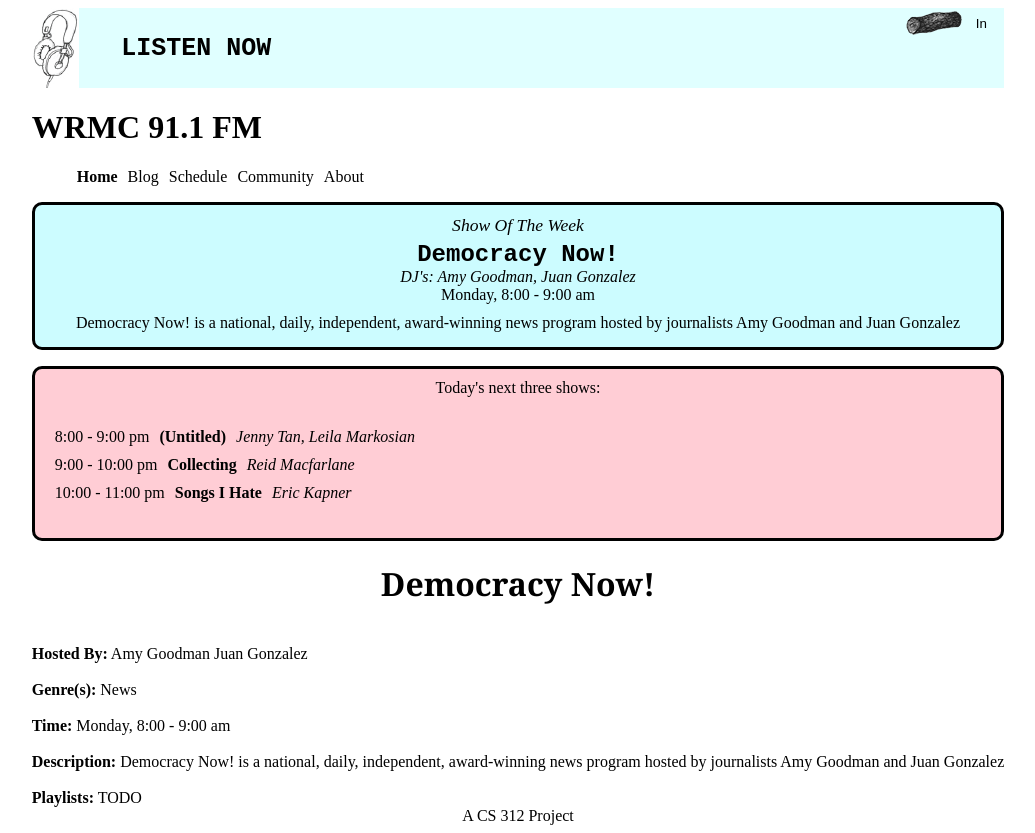
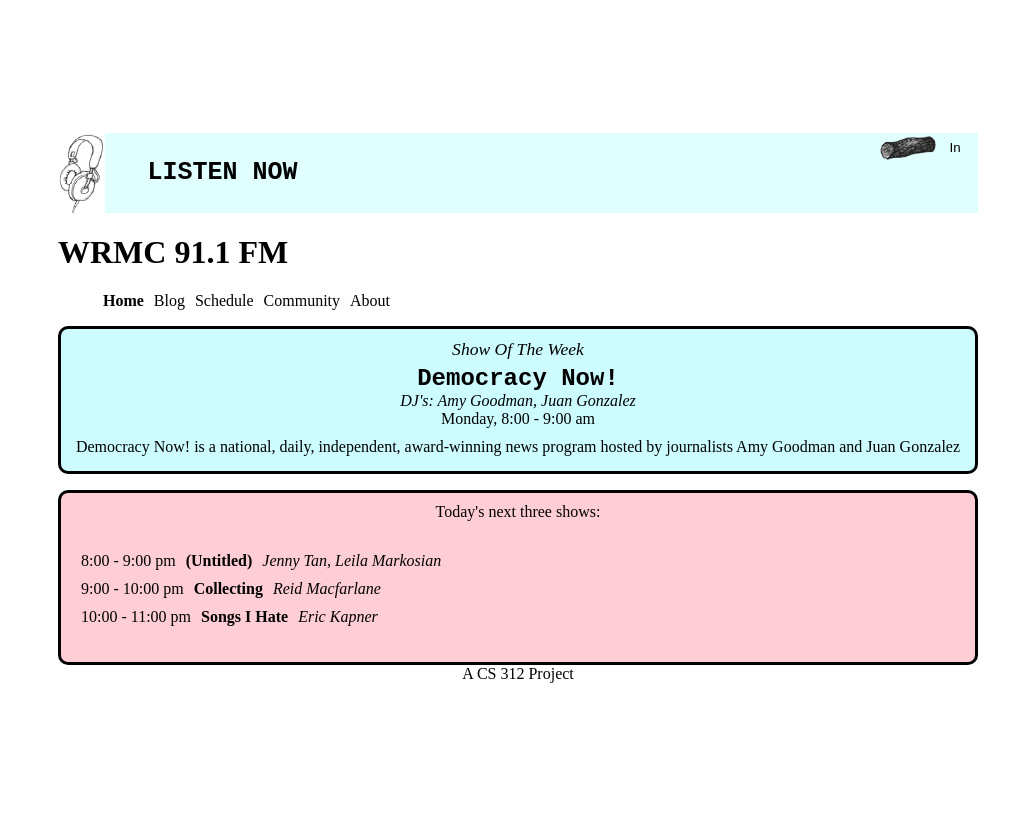
Before and after one commit to csci312-s21/project-blackberry-binturong, a Next.js app: page / in a window 1280 px wide. Shown: the whole page, without its empty margins (122-1157 px from the left). Built offline with nearby package versions, Linux system fonts and the light colour scheme.

Commit message:
rename component and add functionality for clicking on a show

```diff
--- a/src/components/NextThreeShows.js
+++ b/src/components/NextThreeShows.js
@@ -12,7 +12,7 @@
 import ShowSnippet from "./ShowSnippet.js";
 import styles from "../styles/NextThreeShows.module.css";
 
-export default function NextThreeShows({ shows }){
+export default function NextThreeShows({ shows, handleClick }){
   const now = moment();
 
   const upcomingShows = shows.filter(
@@ -21,7 +21,7 @@
   upcomingShows.sort((a, b) => compareTwoShows(a, b));
 
   const nextThree = upcomingShows.slice(0, 3).map((show) =>
-    <li key={show.id}>
+    <li className={styles.showListItem} key={show.id} onClick={() => handleClick(show)} data-testid="show snippet">
       <ShowSnippet show={show}/>
     </li>
   );
@@ -49,5 +49,6 @@
       genres: PropTypes.arrayOf(PropTypes.string.isRequired).isRequired,
       id: PropTypes.string.isRequired,
     }).isRequired
-  ).isRequired
+  ).isRequired,
+  handleClick: PropTypes.func.isRequired
 };
--- a/src/components/ShowPage.js
+++ b/src/components/ShowDetails.js
@@ -1,5 +1,5 @@
 /*
-  ShowPage.js
+  ShowDetails.js
 
   This component displays a comprehensive overview of all relevant information about a show,
   including the title, DJ(s), time, description, genres, and past playlists. This page is accessed whenever the user
@@ -10,14 +10,14 @@
 */
 import PropTypes from "prop-types";
 import { getTimeString, getDayString } from "../lib/globals.js";
-import styles from "../styles/ShowPage.module.css";
+import styles from "../styles/ShowDetails.module.css";
 
-export default function ShowPage({ show }) {
+export default function ShowDetails({ show }) {
   const time = getTimeString(show.time.hour, show.time.duration);
   const day = getDayString(show.time.day);
 
   return (
-    <div>
+    <div data-testid="show details page">
       <h1 className={styles.showTitle}>{show.title}</h1><br/>
       <div><span className={styles.category}>Hosted By:</span> {show.DJs.join(" ")}</div><br/>
       <div><span className={styles.category}>Genre(s):</span> {show.genres.join(" ")}</div><br/>
@@ -28,7 +28,7 @@
     );
 }
 
-ShowPage.propTypes = {
+ShowDetails.propTypes = {
   show: PropTypes.shape({
     title: PropTypes.string.isRequired,
     DJs: PropTypes.arrayOf(PropTypes.string.isRequired).isRequired,
--- a/src/components/ShowOTW.js
+++ b/src/components/ShowOTW.js
@@ -10,12 +10,12 @@
 import styles from "../styles/ShowOTW.module.css";
 import { getTimeString, getDayString } from "../lib/globals.js";
 
-export default function ShowOTW({ show }){
+export default function ShowOTW({ show, handleClick }){
   const time = getTimeString(show.time.hour, show.time.duration);
   const day = getDayString(show.time.day);
   return (<div className={styles.showOTW}>
       <div className={styles.header}>Show Of The Week</div>
-      <div className={styles.title}>{show.title}</div>
+      <div className={styles.title} onClick={() => handleClick(show)} data-testid="SOTW title">{show.title}</div>
       <div className={styles.djs}>{show.DJs.length > 1 ? "DJ's: " : "DJ: "}{show.DJs.join(", ")}</div>
       <div className={styles.time}>{day}{", "}{time}</div>
       <div className={styles.description}>{show.description}</div>
@@ -34,5 +34,6 @@
     }).isRequired,
     genres: PropTypes.arrayOf(PropTypes.string.isRequired).isRequired,
     id: PropTypes.string.isRequired,
-  }).isRequired
+  }).isRequired,
+  handleClick: PropTypes.func.isRequired
 };
--- a/src/pages/index.js
+++ b/src/pages/index.js
@@ -3,7 +3,7 @@
 import NextThreeShows from "../components/NextThreeShows.js";
 import LoginButton from "../components/LoginButton.js";
 import ShowOTW from "../components/ShowOTW.js";
-import ShowPage from "../components/ShowPage.js";
+import ShowDetails from "../components/ShowDetails.js";
 
 import Head from "next/head";
 
@@ -12,20 +12,33 @@
 
 import { useState } from "react";
 
-export default function Home() {
+export default function WRMCWebsite() {
   const [allShows] = useState(shows);
   const [loggedIn, setLoggedIn] = useState(false);
   const [sotw] = useState(allShows[5]); //placeholder, eventually we will want a callback: "setSotw"
-
   const [page, setCurrentPage] = useState("Home");
+  const [selectedShow, setSelectedShow] = useState();  // state for displaying ShowDetails
   const pageList = ["Home", "Blog", "Schedule", "Community", "About"];
 
+  const selectPage = (newPage) => {
+    setCurrentPage(newPage);
+    setSelectedShow();
+  }
+
+  const clickShow = (show) => {
+    setSelectedShow(show);
+    setCurrentPage("");
+  }
+
   const placeholderPages = {
-    "Home":<div> <ShowOTW show={sotw}/> <p>{""}</p> <NextThreeShows shows={allShows}/>  </div>,
-    "Blog":<h2>This is the blog</h2>,
-    "Schedule":<h2>This is the schedule</h2>,
-    "Community":<h2>This is the community page</h2>,
-    "About":<h2>This is the about page</h2>
+    "Home" : <div>
+              <ShowOTW show={sotw} handleClick={clickShow}/> <p>{""}</p>
+              <NextThreeShows shows={allShows} handleClick={clickShow}/>
+             </div>,
+    "Blog" : <h2>This is the blog</h2>,
+    "Schedule" : <h2>This is the schedule</h2>,
+    "Community" : <h2>This is the community page</h2>,
+    "About" : <h2>This is the about page</h2>
   };
 
   const current = placeholderPages[page];
@@ -33,7 +46,7 @@
   return (
     <div className={styles.container}>
       <Head>
-        <title>Final Project</title>
+        <title>WRMC 91.1 FM Middlebury College Radio</title>
         <link rel="icon" href="/favicon.ico" />
       </Head>
 
@@ -43,10 +56,9 @@
         <NavBar
           pageList={pageList}
           currentPage={page}
-          setCurrentPage={setCurrentPage}
+          setCurrentPage={selectPage}
         />
-        {current}
-        <ShowPage show={sotw}/>
+        {selectedShow ? <ShowDetails show={selectedShow}/> : current}
       </main>
 
       <footer>A CS 312 Project</footer>
--- a/src/styles/LoginButton.module.css
+++ b/src/styles/LoginButton.module.css
@@ -6,6 +6,7 @@
     border: none;
     padding-left: 60px;
     float: right;
+    cursor: pointer;
 }
 
 .loginContainer {
--- a/src/styles/NavBar.module.css
+++ b/src/styles/NavBar.module.css
@@ -5,6 +5,7 @@
 .navBar li {
   display: inline;
   padding: 5px;
+  cursor: pointer;
 }
 
 .navBar_highlight {
--- a/src/styles/NextThreeShows.module.css
+++ b/src/styles/NextThreeShows.module.css
@@ -12,6 +12,11 @@
   padding: 10px;
 }
 
+.showListItem {
+  cursor: pointer;
+  width: fit-content;
+}
+
 .header, .message {
   text-align: center;
   margin: 5px;
--- a/src/styles/PlayButton.module.css
+++ b/src/styles/PlayButton.module.css
@@ -9,8 +9,9 @@
   border: none;
   padding-left: 35px;
   float: none;
+  cursor: pointer;
 }
 .playContainer {
   border: 10;
-  background-color: lightcyan
+  background-color: lightcyan;
 }
--- a/src/styles/ShowOTW.module.css
+++ b/src/styles/ShowOTW.module.css
@@ -3,13 +3,7 @@
   background-color: hsl(184, 100%, 90%);
   border-radius: 10px;
   padding: 5px;
-}
-
-.showList {
-  list-style-type: none;
-  border-radius: 10px;
-  margin: 20;
-  padding: 10px;
+  text-align: center;
 }
 
 .header, .message {
@@ -24,6 +18,8 @@
   font-weight: bold;
   text-align: center;
   font-size: 150%;
+  cursor: pointer;
+  display: inline-block;
 }
 .time {
   text-align: center;
```
Also changed, not shown: src/styles/ShowDetails.module.css (renamed from src/styles/ShowPage.module.css), 2 other files (tests, documents, lock files or other folders).
